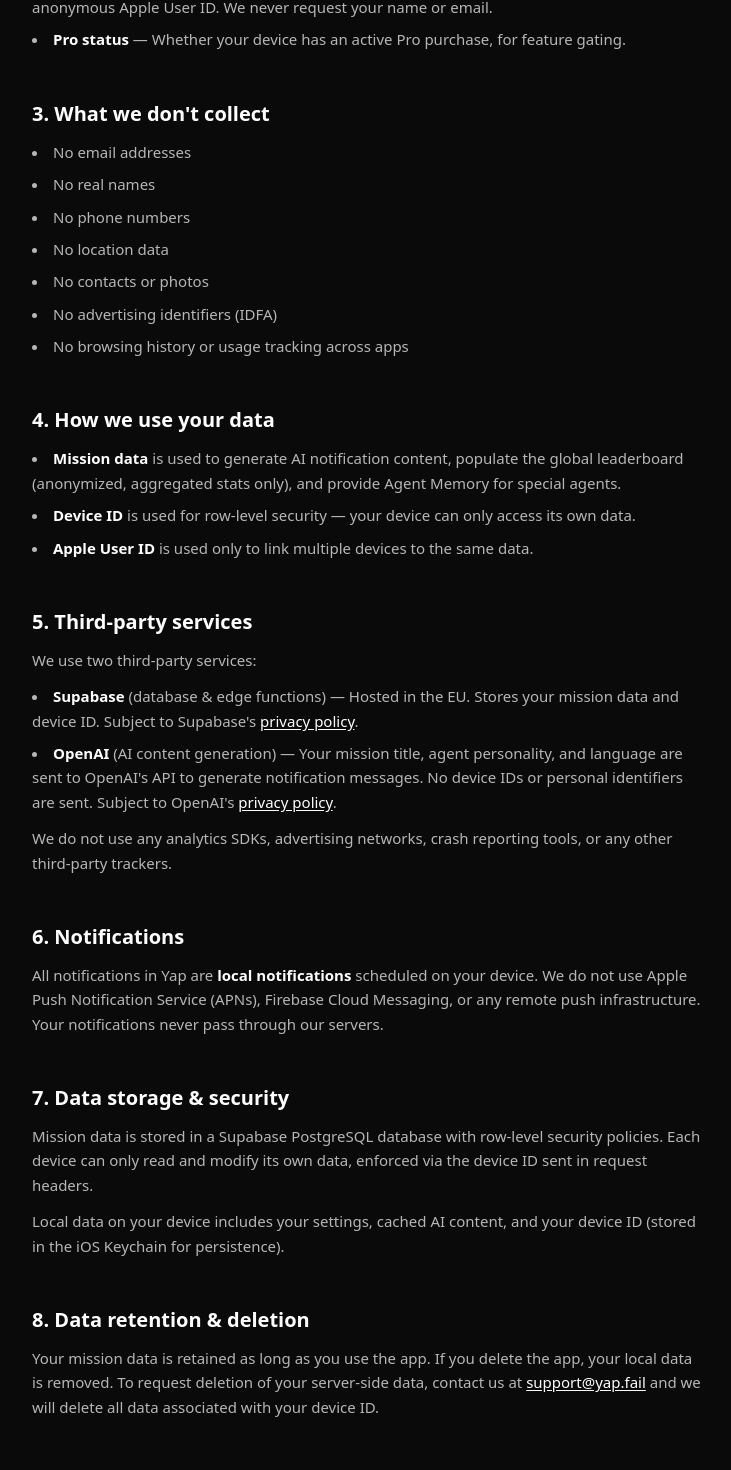
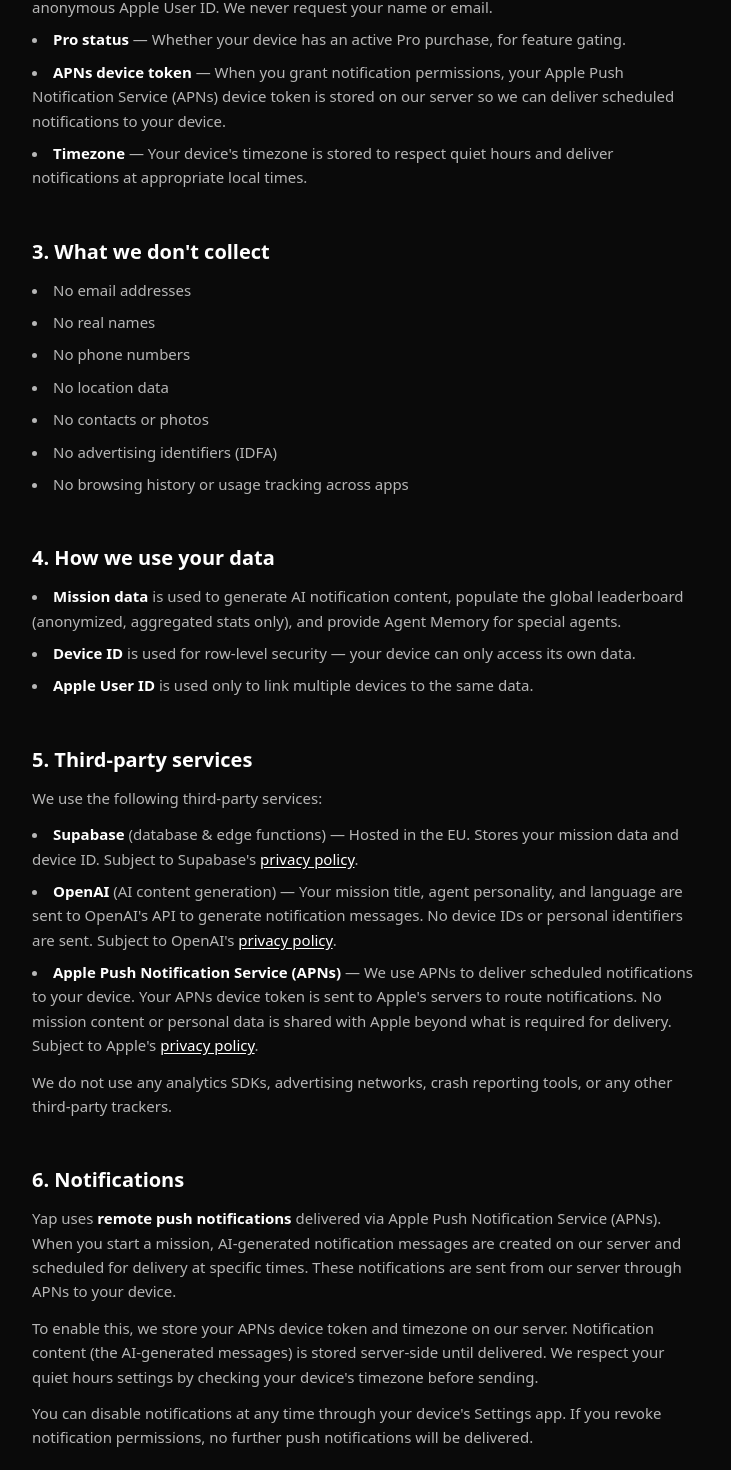
Before and after one commit to tschauner/yap-web, a Next.js app: page /privacy in a window 1280 px wide. Shown: the part 676-2146 px from the top of the page, without its empty margins (272-1003 px from the left). Built offline with nearby package versions, Linux system fonts and the light colour scheme.

Commit message:
Update privacy policy & terms for remote push notifications

```diff
--- a/app/privacy/page.tsx
+++ b/app/privacy/page.tsx
@@ -61,6 +61,18 @@
                 <strong className="text-white">Pro status</strong> — Whether
                 your device has an active Pro purchase, for feature gating.
               </li>
+              <li>
+                <strong className="text-white">APNs device token</strong> — When
+                you grant notification permissions, your Apple Push
+                Notification Service (APNs) device token is stored on our
+                server so we can deliver scheduled notifications to your
+                device.
+              </li>
+              <li>
+                <strong className="text-white">Timezone</strong> — Your
+                device&apos;s timezone is stored to respect quiet hours and
+                deliver notifications at appropriate local times.
+              </li>
             </ul>
           </section>
 
@@ -105,7 +117,7 @@
             <h2 className="text-xl font-semibold text-white mb-3">
               5. Third-party services
             </h2>
-            <p>We use two third-party services:</p>
+            <p>We use the following third-party services:</p>
             <ul className="list-disc list-inside mt-3 space-y-2">
               <li>
                 <strong className="text-white">Supabase</strong> (database &amp;
@@ -127,6 +139,18 @@
                 </a>
                 .
               </li>
+              <li>
+                <strong className="text-white">Apple Push Notification Service (APNs)</strong>{" "}
+                — We use APNs to deliver scheduled notifications to your
+                device. Your APNs device token is sent to Apple&apos;s servers
+                to route notifications. No mission content or personal data is
+                shared with Apple beyond what is required for delivery.
+                Subject to Apple&apos;s{" "}
+                <a href="https://www.apple.com/legal/privacy/" target="_blank" rel="noopener noreferrer" className="text-white underline underline-offset-2 hover:text-white/70 transition-colors">
+                  privacy policy
+                </a>
+                .
+              </li>
             </ul>
             <p className="mt-3">
               We do not use any analytics SDKs, advertising networks, crash
@@ -139,10 +163,24 @@
               6. Notifications
             </h2>
             <p>
-              All notifications in Yap are <strong className="text-white">local notifications</strong>{" "}
-              scheduled on your device. We do not use Apple Push Notification
-              Service (APNs), Firebase Cloud Messaging, or any remote push
-              infrastructure. Your notifications never pass through our servers.
+              Yap uses <strong className="text-white">remote push notifications</strong>{" "}
+              delivered via Apple Push Notification Service (APNs). When you
+              start a mission, AI-generated notification messages are created
+              on our server and scheduled for delivery at specific times.
+              These notifications are sent from our server through APNs to
+              your device.
+            </p>
+            <p className="mt-3">
+              To enable this, we store your APNs device token and timezone
+              on our server. Notification content (the AI-generated messages)
+              is stored server-side until delivered. We respect your quiet
+              hours settings by checking your device&apos;s timezone before
+              sending.
+            </p>
+            <p className="mt-3">
+              You can disable notifications at any time through your
+              device&apos;s Settings app. If you revoke notification
+              permissions, no further push notifications will be delivered.
             </p>
           </section>
 
--- a/app/terms/page.tsx
+++ b/app/terms/page.tsx
@@ -48,8 +48,9 @@
             <p className="mt-3">
               AI-generated messages are created using OpenAI&apos;s GPT-4o-mini.
               All notification content is generated dynamically and may vary.
-              Notifications are scheduled locally on your device — we do not use
-              remote push notification servers.
+              Notifications are delivered via Apple Push Notification Service
+              (APNs) — your device token and timezone are stored on our server
+              to schedule and deliver messages at the right time.
             </p>
           </section>
 
```
